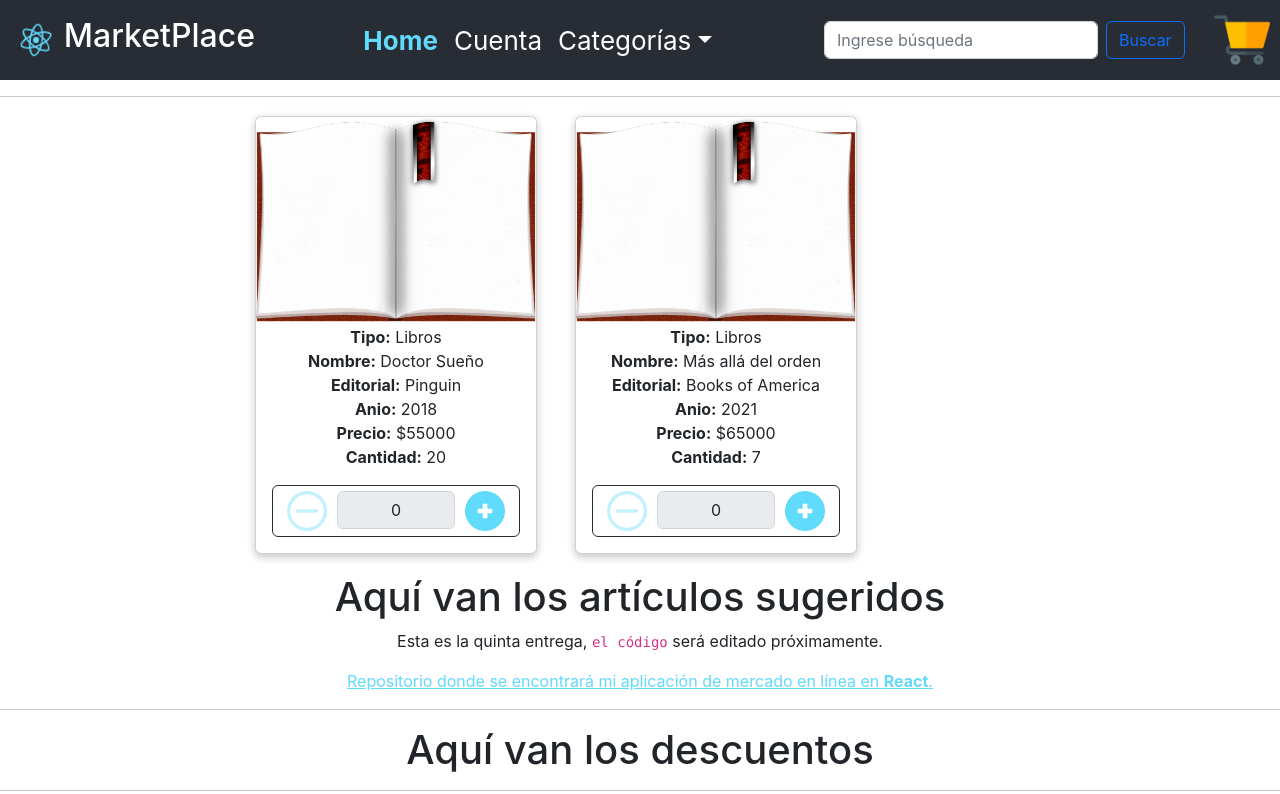
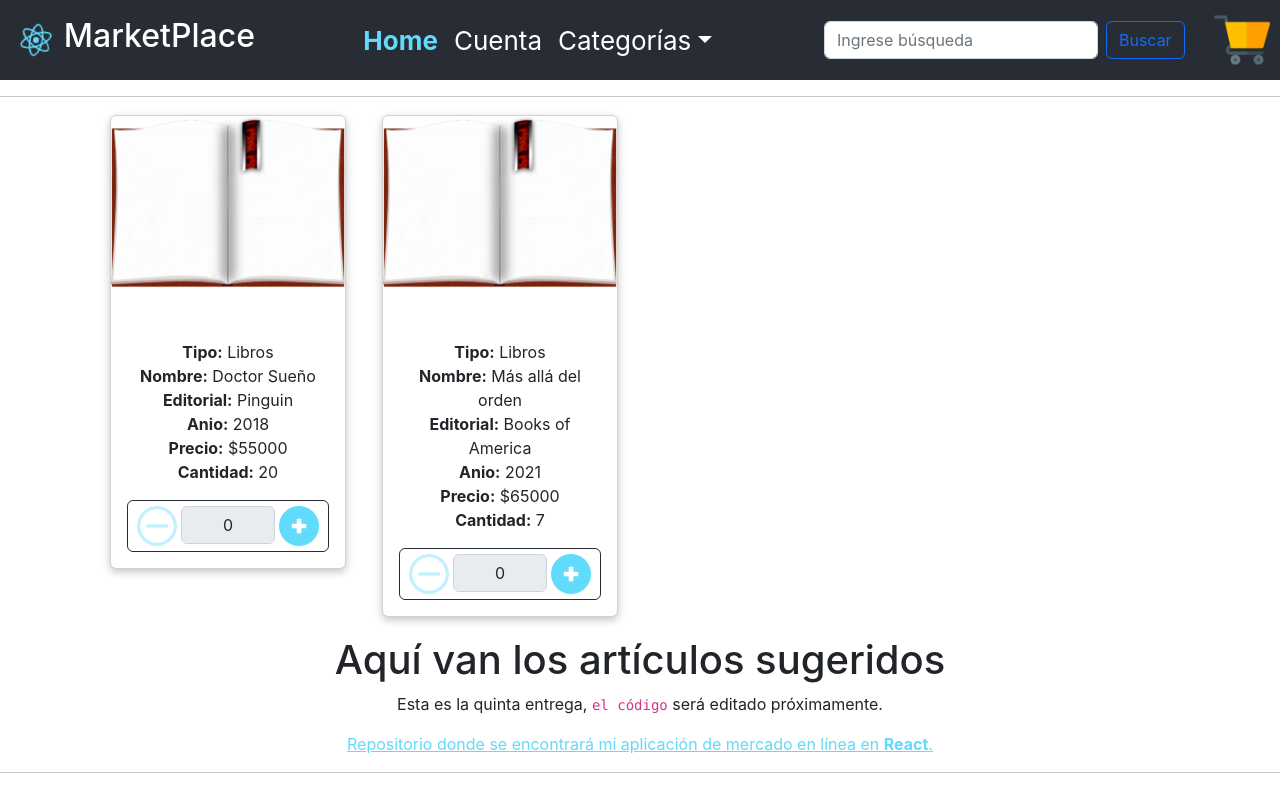
Before and after one commit to Adn1217/React_MarketPlace, a React (Create React App) app: page /category/Libros in a window 1280 px wide. Shown: the top 794 px of the page. Built offline with nearby package versions, Linux system fonts and the light colour scheme.

Commit message:
Se ajustan tamÃaños de cards

```diff
--- a/src/css/styles.css
+++ b/src/css/styles.css
@@ -98,7 +98,7 @@ li {
   display: flex;
   justify-content: center;
   margin: 1%;
-  max-width: 18rem;
+  max-width: 15rem;
   min-height: 12rem;
   min-width: 12rem;
   text-align: center;
@@ -108,16 +108,16 @@ li {
 }
 
 .card a {
-  height: 12rem;
+  height: 13rem;
   justify-content:center;
 }
 
 .card-body {
-  min-height: 12rem;
+  min-height: 13rem;
 }
 
 .card-text {
-  min-height: 9rem;
+  min-height: 8rem;
 }
 
 .card:hover {
@@ -127,7 +127,8 @@ li {
 .imgContainer {
   display: flex;
   flex-direction: row;
-  width: 54rem;
+  flex-wrap: wrap;
+  width: 72rem;
   max-width: 100%;
 }
 
```
